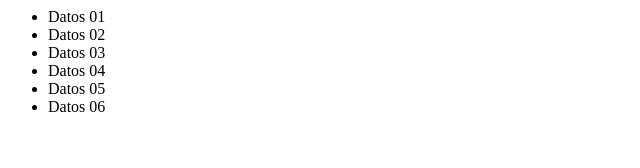
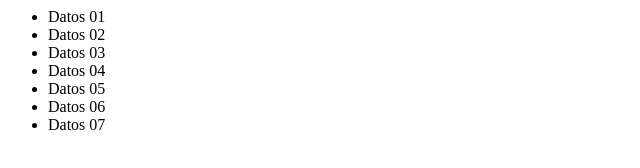
Before and after one commit to Dwardz/RPS, a plain HTML site: page index.html in a window 1280 px wide. Shown: the full height of the page, 0-640 px from the left. Drawn offline with Linux system fonts and the light colour scheme.

Commit message:
index.hmtl

```diff
--- a/index.html
+++ b/index.html
@@ -14,6 +14,7 @@
  <li>Datos 04</li>
  <li>Datos 05</li>
  <li>Datos 06</li>
+ <li>Datos 07</li>
 </ul>
 
 
```
